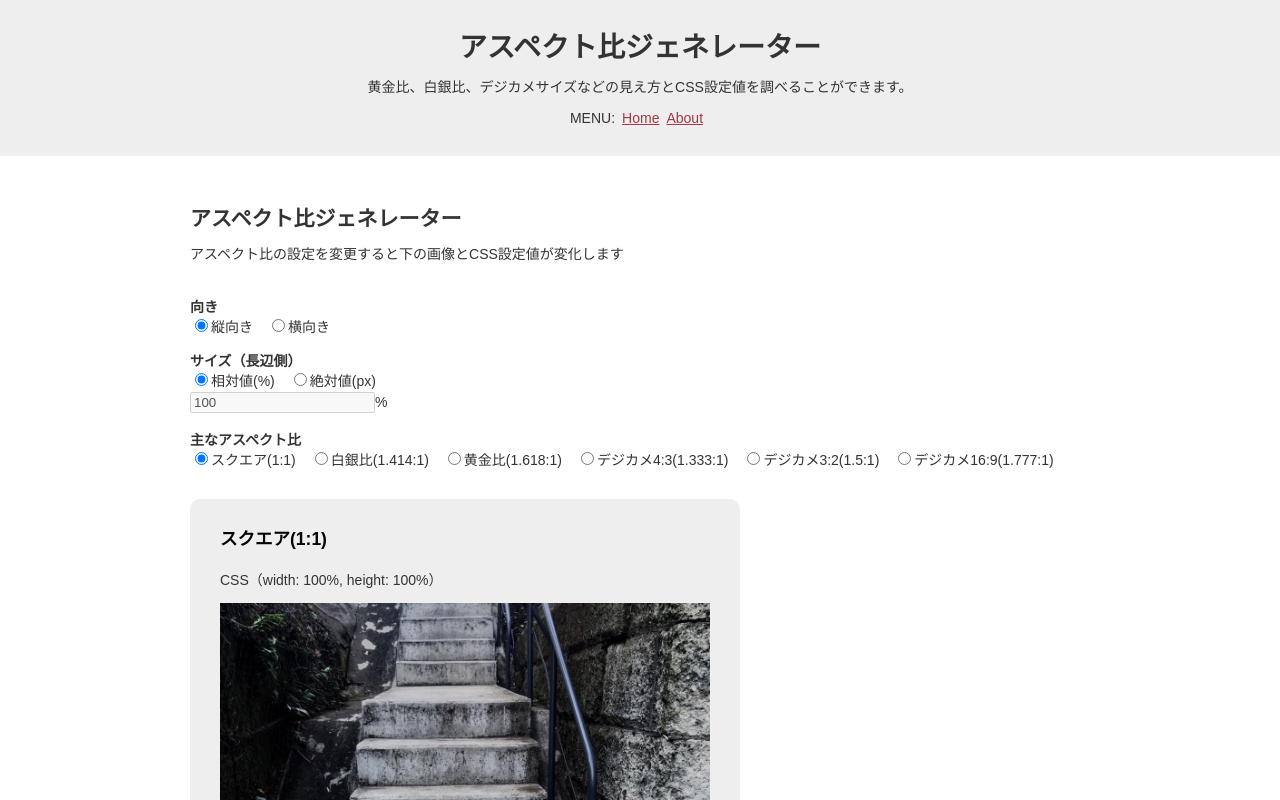
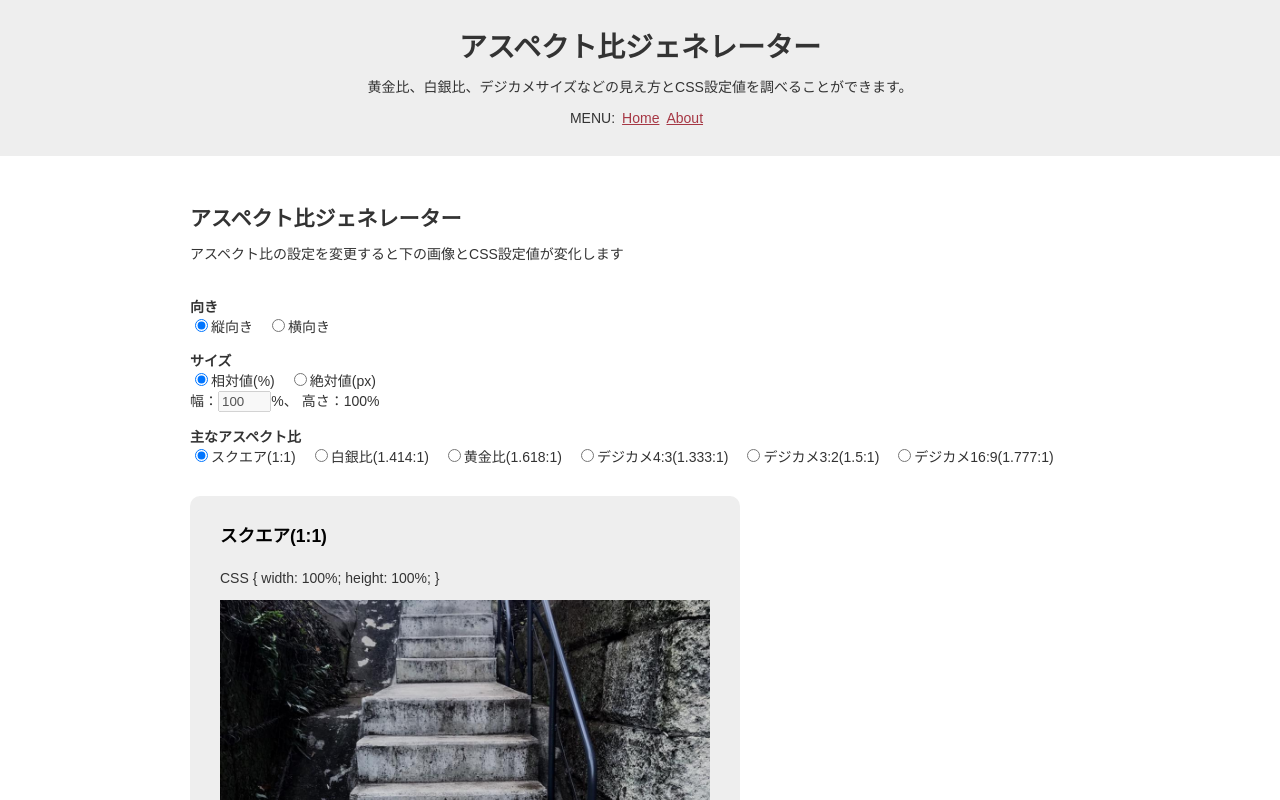
Before and after one commit to ryo-i/aspect-ratio-generator, a Next.js app: page / in a window 1280 px wide. Shown: the top 800 px of the page. Built offline with nearby package versions, Linux system fonts and the light colour scheme.

Commit message:
スタイル調整など

```diff
--- a/components/Inner.tsx
+++ b/components/Inner.tsx
@@ -21,7 +21,9 @@ const Setting = styled.div`
       cursor: pointer;
     }
   }
-  input[name=""]
+  .widthValue {
+    width: 4em;
+  }
 `;
 
 const Example = styled.div`
@@ -97,12 +99,13 @@ function Inner() {
             <label><input type="radio" name="direction" value="横向き" />横向き</label>
           </dd>
           <dt>
-            サイズ（長辺側）
+            サイズ
           </dt>
           <dd>
             <label><input type="radio" name="size" value="相対値" defaultChecked />相対値(%)</label>
             <label><input type="radio" name="size" value="絶対値" />絶対値(px)</label>
-            <p><input type="text" name="sizeResult" defaultValue="100"　disabled /><span className="unit">%</span></p>
+            <div>幅：<input type="number" className="widthValue" defaultValue="100" min="1"　max="9999"　disabled /><span className="unit">%</span>、
+            高さ：<span className="heightValue">100</span><span className="unit">%</span></div>
           </dd>
           <dt>
           主なアスペクト比
@@ -120,7 +123,7 @@ function Inner() {
       <Example>
         <section>
           <h2>スクエア(1:1)</h2>
-          <p>CSS（width: 100%, height: 100%）</p>
+          <p>CSS {'{'} width: 100%; height: 100%; {'}'}</p>
           <figure><img src="/kaidan.jpg"  style={sectionStyle}/></figure>
         </section>
       </Example>
```
